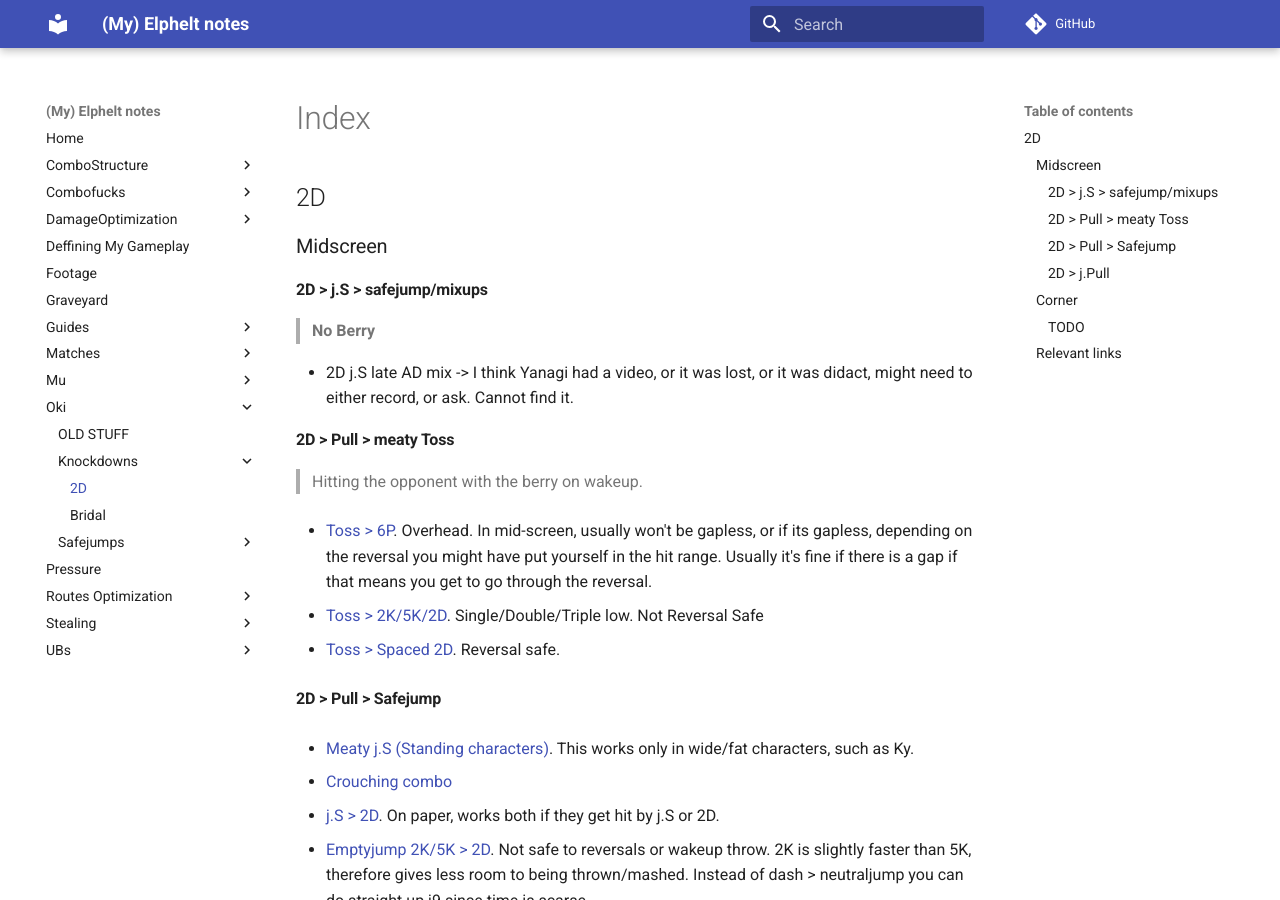
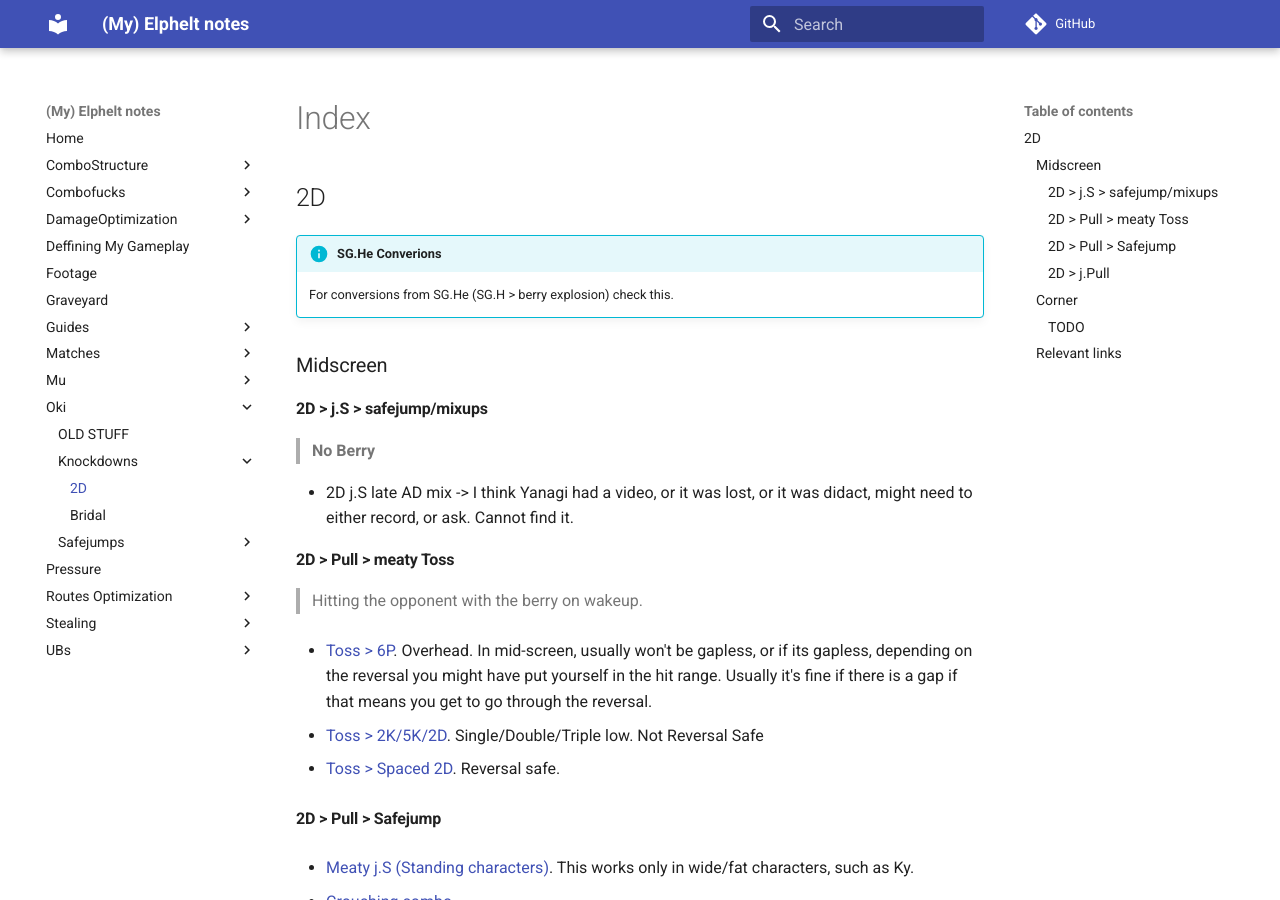
Before and after one commit to OriolFilter/Elphelt, an MkDocs documentation site: the page built from docs/Oki/Knockdowns/2D/README.md, in a window 1280 px wide and 900 px high. Built offline with MkDocs 1.6.1 and Material for MkDocs 9.7.7, drawn with Linux system fonts in a browser that asks for light colours; comment, search, counter and statistics services are not loaded.

Commit message:
++ notes

```diff
--- a/docs/Oki/Knockdowns/2D/README.md
+++ b/docs/Oki/Knockdowns/2D/README.md
@@ -1,5 +1,8 @@
+# 2D
 
-# 2D
+!!! Info "SG.He Converions"
+
+    For conversions from SG.He (SG.H > berry explosion) check this.
 
 ## Midscreen
 
```
